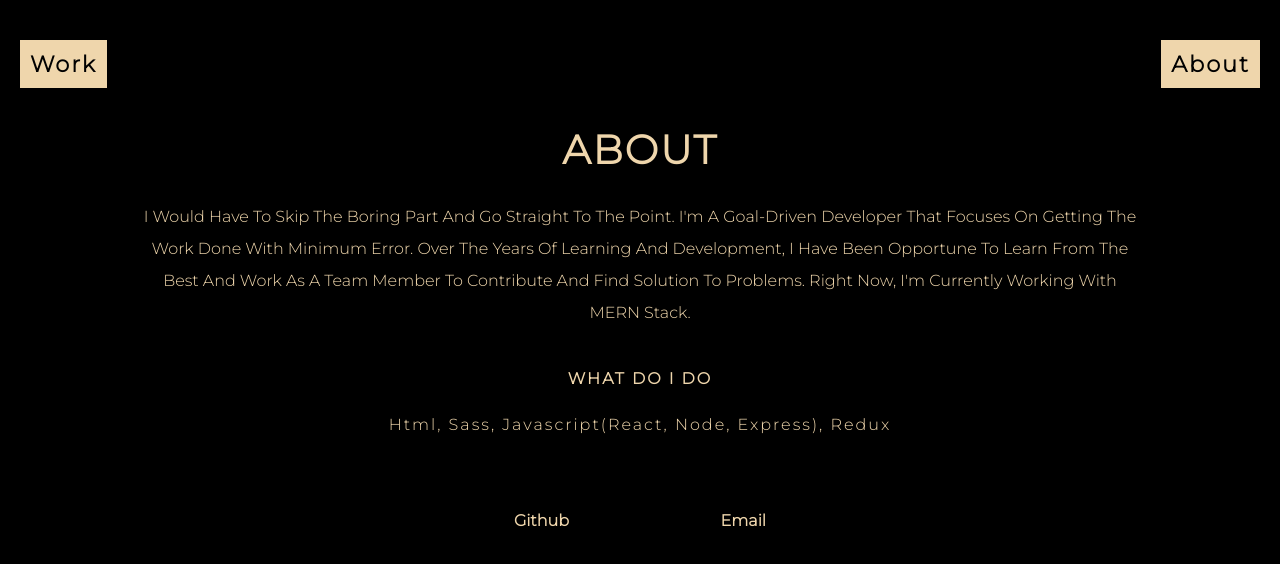
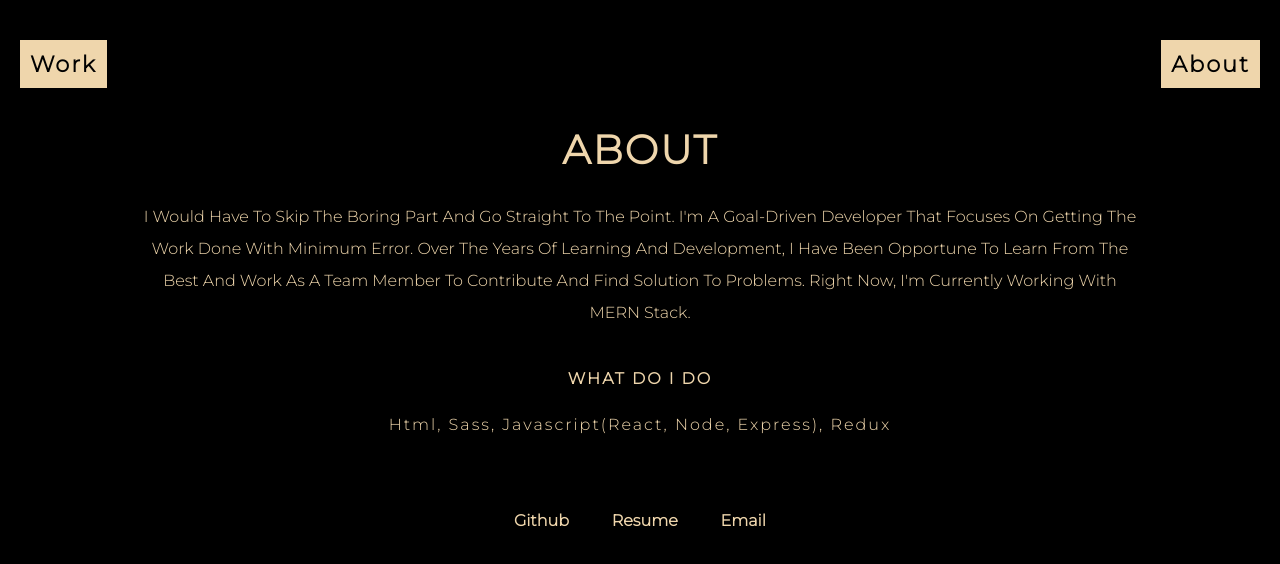
Before and after one commit to oluwashane/udochukwu, a React (Create React App) app: page /about in a window 1280 px wide. Shown: the top 564 px of the page. Built offline with nearby package versions, Linux system fonts and the light colour scheme.

Commit message:
link to resume added

```diff
--- a/src/components/About.jsx
+++ b/src/components/About.jsx
@@ -23,6 +23,7 @@ const About = () => {
       {skills}
       <div className="contactMe">
         <a class="text-color" rel="noopener noreferrer" target="_blank" href="https://github.com/oluwashane">Github</a>
+        <a className="text-color" rel="noopener noreferrer" target="_blank" href="https://drive.google.com/file/d/1ZoF_VCdguIhexI0JFQCQdGkWJROASD-U/view?usp=sharing">Resume</a>
         <a className="text-color" rel="noopener noreferrer" target="_blank" href="mailto:ogbulaforudochukwu@gmail.com">Email</a>
       </div>
 
```
